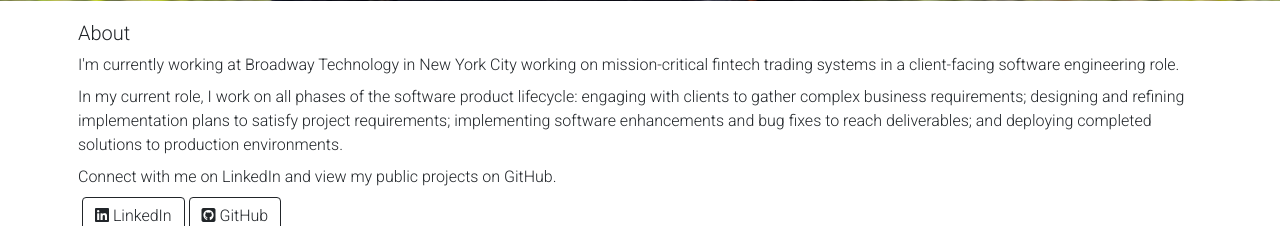
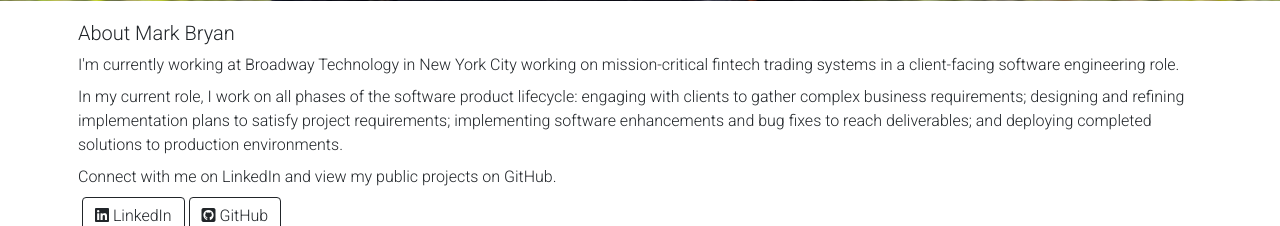
Before and after one commit to mrkbryn/mark-bryan-site, a Flask app: page / in a window 1280 px wide. Shown: the part 670-896 px from the top of the page. Run offline with Flask 2, Linux system fonts and the light colour scheme; some libraries are stand-ins or nearby versions.

Commit message:
Add my name to About header. Will it help SEO? Not sure, but worth a try...

```diff
--- a/app/templates/index.html
+++ b/app/templates/index.html
@@ -7,7 +7,7 @@
 {% endblock %}
 
 {% block content %}
-  <p class="h5 row">About</p>
+  <p class="h5 row">About Mark Bryan</p>
   <p class="row">
     I'm currently working at Broadway Technology in New York City working on mission-critical fintech trading systems in a client-facing software engineering role.
   </p>
```
